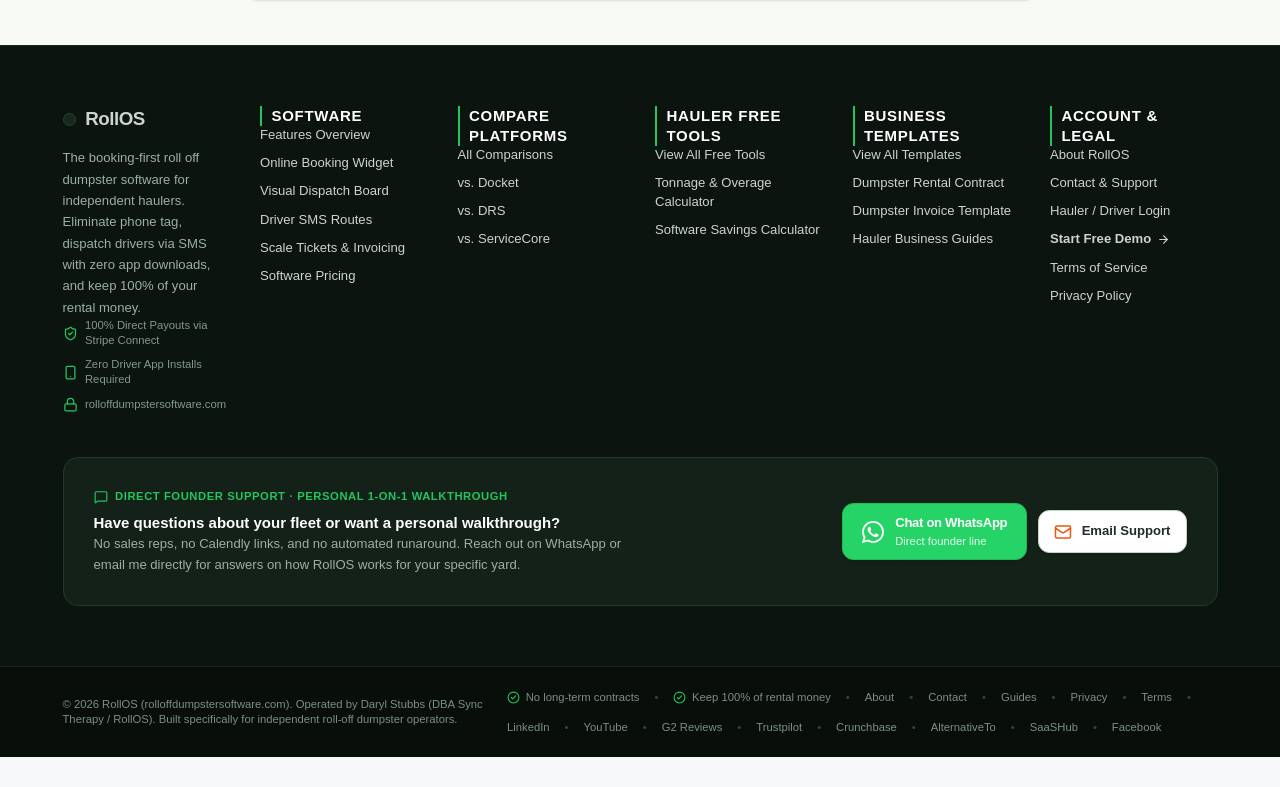
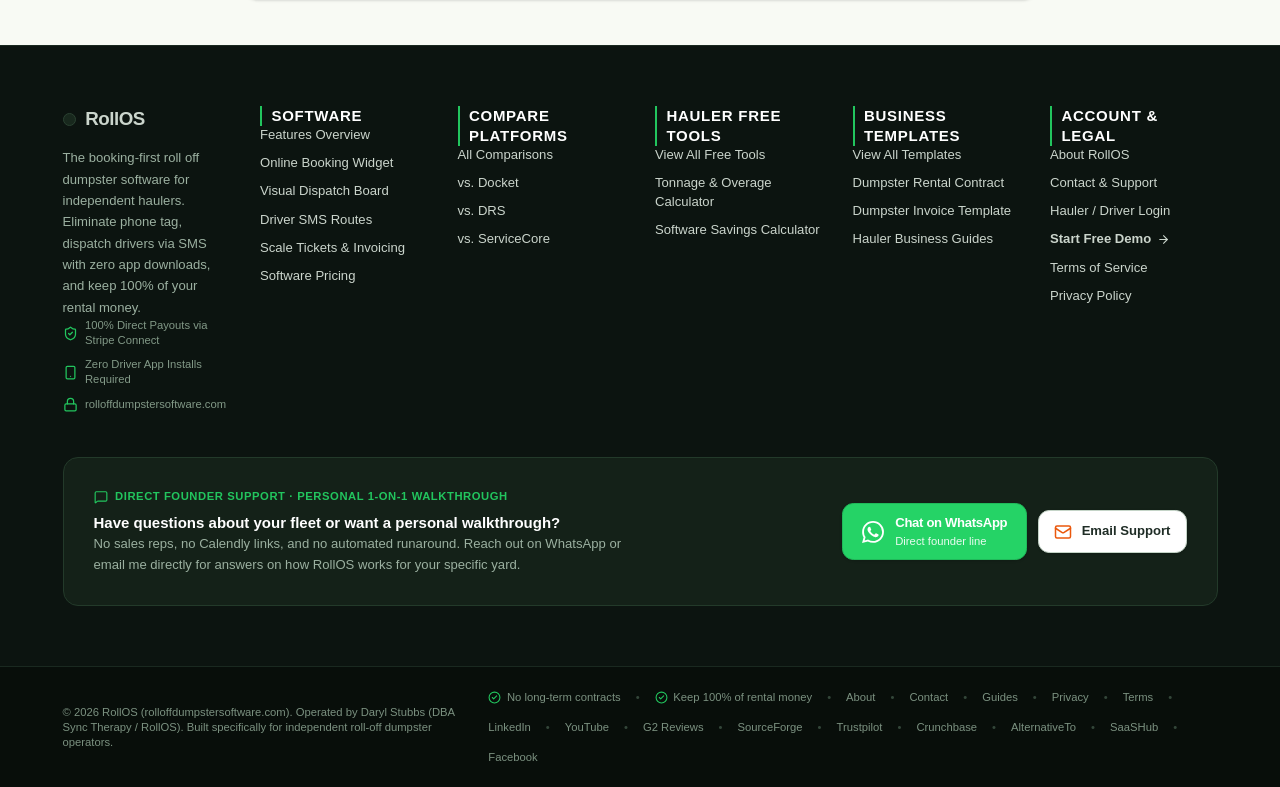
Before and after one commit to Synctherapy/dumpster-rental-software, a Next.js app: page /about in a window 1280 px wide. Shown: the part 2036-2823 px from the top of the page. Before the commit the page ends 2793 px from the top, so only its background shows below. Built offline with nearby package versions, Linux system fonts and the light colour scheme.

Commit message:
feat(seo): add SourceForge product entity sameAs schema and footer link

```diff
--- a/src/app/about/page.tsx
+++ b/src/app/about/page.tsx
@@ -44,6 +44,7 @@
         'https://www.linkedin.com/company/rollos',
         'https://www.youtube.com/@RollOSSoftware',
         'https://www.g2.com/products/rollos/reviews',
+        'https://sourceforge.net/software/product/RollOS/',
         'https://www.trustpilot.com/review/rolloffdumpstersoftware.com',
         'https://www.crunchbase.com/organization/rollos-e3d4',
         'https://alternativeto.net/software/rollos/',
--- a/src/components/footer.tsx
+++ b/src/components/footer.tsx
@@ -291,6 +291,15 @@
             </a>
             <span className="text-[#334639]">•</span>
             <a
+              href="https://sourceforge.net/software/product/RollOS/"
+              target="_blank"
+              rel="noopener noreferrer"
+              className="hover:text-white transition-colors"
+            >
+              SourceForge
+            </a>
+            <span className="text-[#334639]">•</span>
+            <a
               href="https://www.trustpilot.com/review/rolloffdumpstersoftware.com"
               target="_blank"
               rel="noopener noreferrer"
--- a/src/components/schema-org.tsx
+++ b/src/components/schema-org.tsx
@@ -21,6 +21,7 @@
           'https://www.linkedin.com/company/rollos',
           'https://www.youtube.com/@RollOSSoftware',
           'https://www.g2.com/products/rollos/reviews',
+          'https://sourceforge.net/software/product/RollOS/',
           'https://www.trustpilot.com/review/rolloffdumpstersoftware.com',
           'https://www.crunchbase.com/organization/rollos-e3d4',
           'https://alternativeto.net/software/rollos/',
@@ -50,6 +51,7 @@
         url: 'https://rolloffdumpstersoftware.com',
         sameAs: [
           'https://www.g2.com/products/rollos/reviews',
+          'https://sourceforge.net/software/product/RollOS/',
           'https://www.trustpilot.com/review/rolloffdumpstersoftware.com',
           'https://www.crunchbase.com/organization/rollos-e3d4',
           'https://alternativeto.net/software/rollos/',
```
